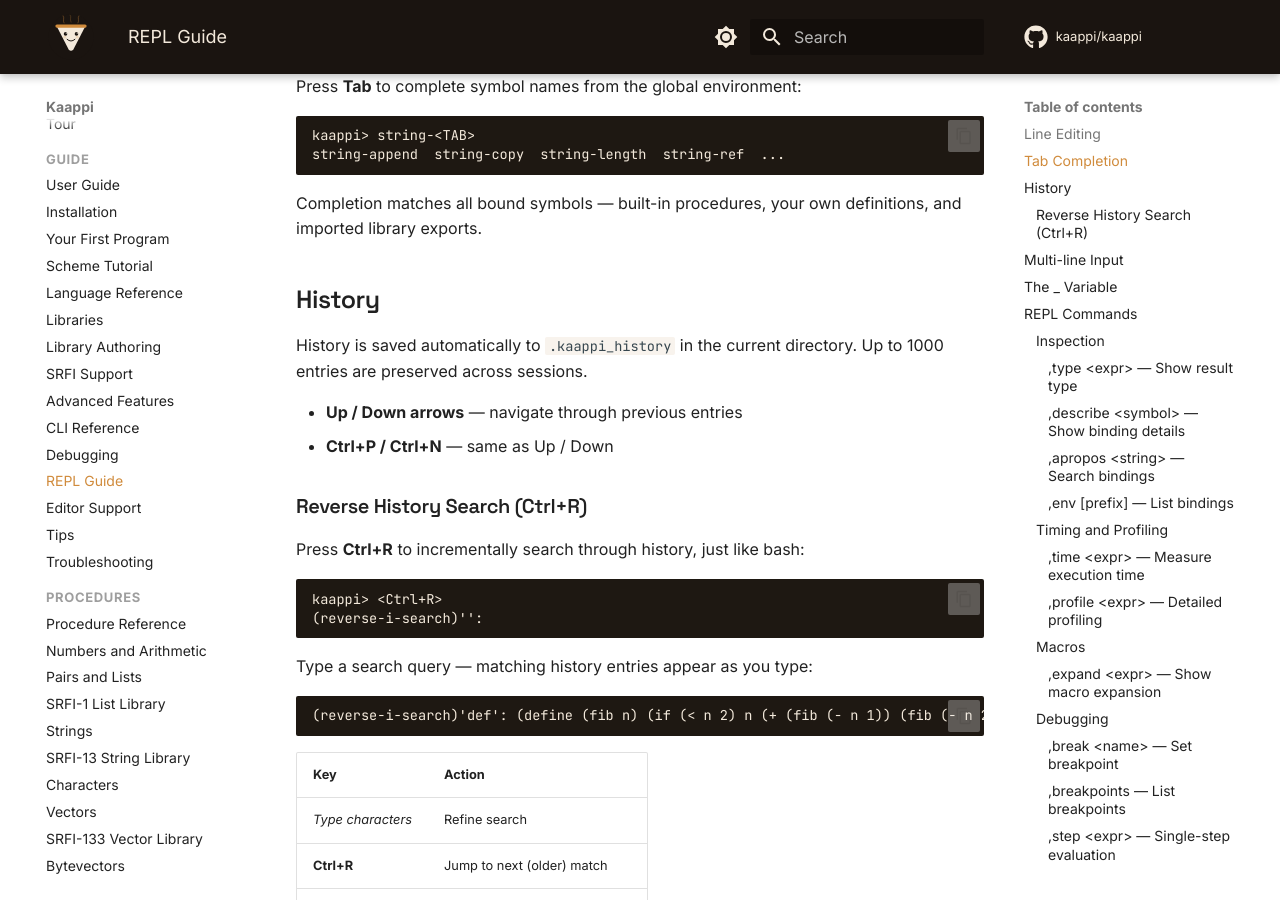
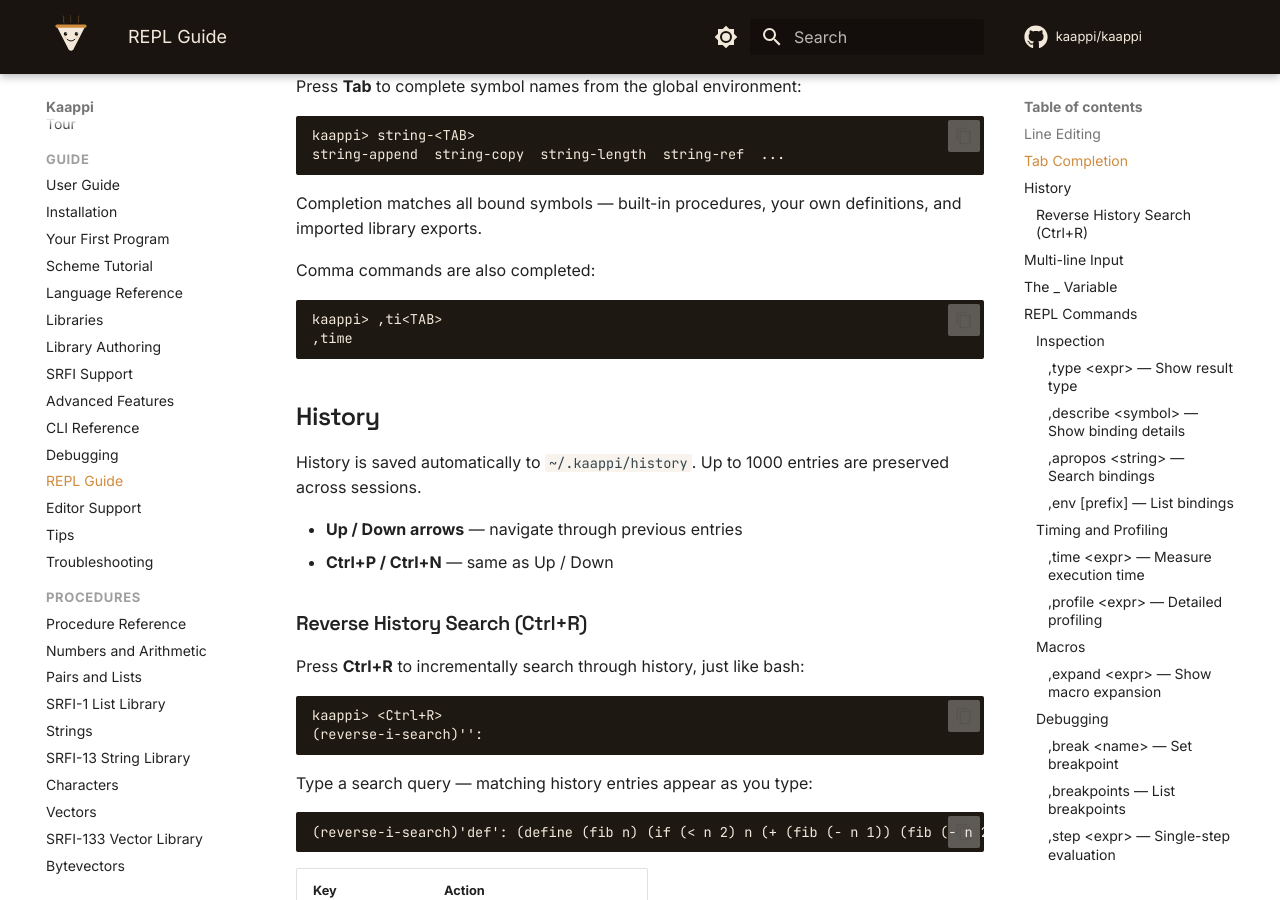
Before and after one commit to kaappi/kaappi.github.io, an MkDocs documentation site: the page built from docs/guide/repl.md, in a window 1280 px wide and 900 px high, scrolled down 1260 px. Built offline with MkDocs 1.6.1 and Material for MkDocs 9.7.7, drawn with Linux system fonts in a browser that asks for light colours; comment, search, counter and statistics services are not loaded.

Commit message:
Update docs for history path and comma command completion
- History path: .kaappi_history → ~/.kaappi/history (3 files)
- Tab completion now mentions ,command completion (repl.md)

Co-Authored-By: Claude Opus 4.6 (1M context) <noreply@anthropic.com>

````diff
--- a/docs/guide/repl.md
+++ b/docs/guide/repl.md
@@ -45,11 +45,20 @@ kaappi> string-<TAB>
 string-append  string-copy  string-length  string-ref  ...
 ```
 
-Completion matches all bound symbols — built-in procedures, your own definitions, and imported library exports.
+Completion matches all bound symbols — built-in procedures, your own
+definitions, and imported library exports.
+
+Comma commands are also completed:
+
+```
+kaappi> ,ti<TAB>
+,time
+```
 
 ## History
 
-History is saved automatically to `.kaappi_history` in the current directory. Up to 1000 entries are preserved across sessions.
+History is saved automatically to `~/.kaappi/history`. Up to 1000
+entries are preserved across sessions.
 
 - **Up / Down arrows** — navigate through previous entries
 - **Ctrl+P / Ctrl+N** — same as Up / Down
````
Also changed, not shown: docs/dev/repl-enhancements.md (+2 -2 lines), docs/guide/first-program.md (+2 -2 lines).
